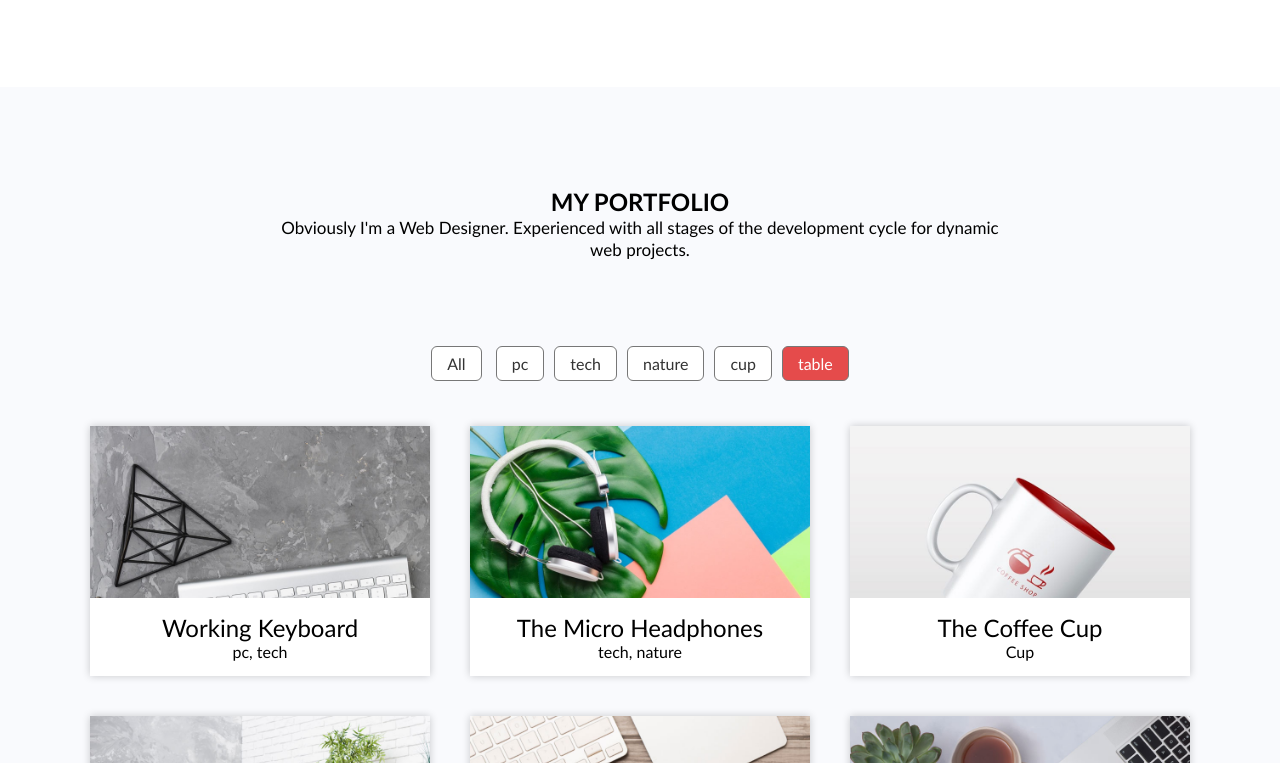
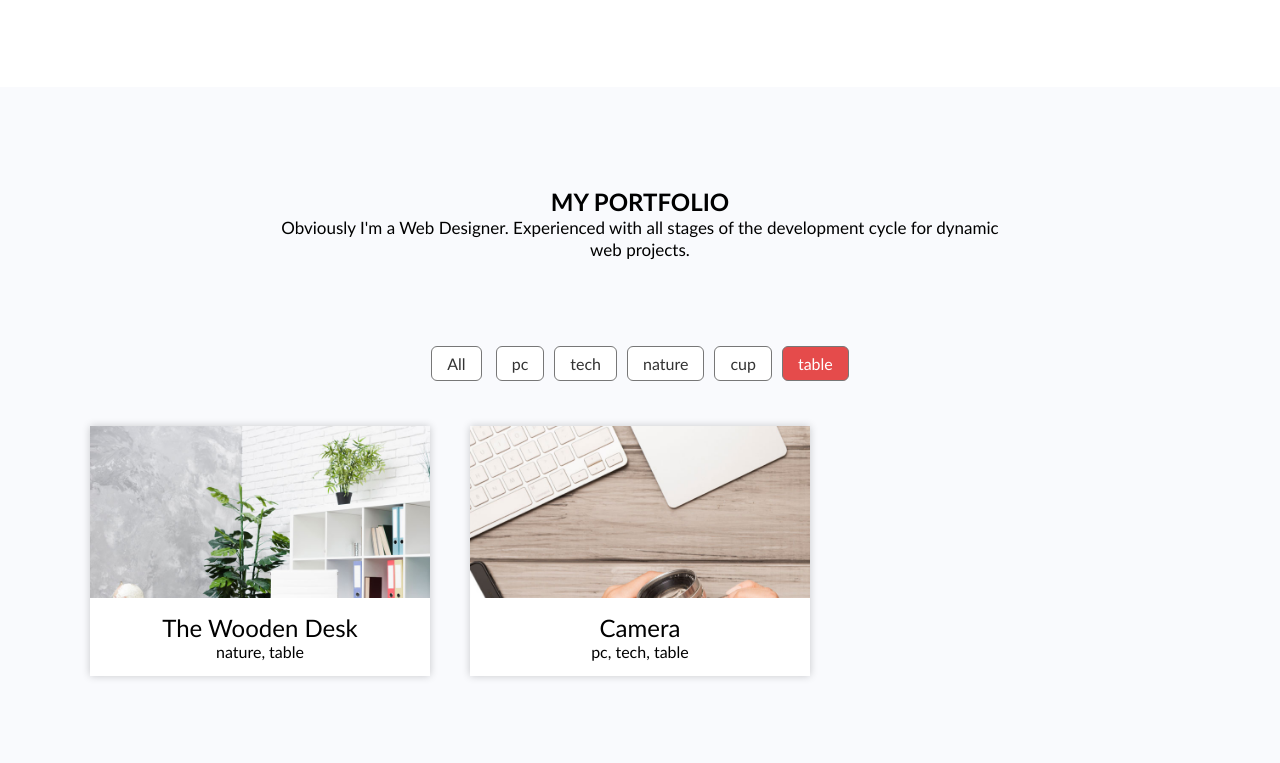
Before and after one commit to front-end-by-rimantas/21-grupe-portfolio, a website with bundled scripts: page index.html in a window 1280 px wide. Both pictures are taken after a click on the element "table". Shown: the part 2675-3438 px from the top of the page. Built offline with nearby package versions, Linux system fonts and the light colour scheme.

Commit message:
Gallery filtering

```diff
--- a/css/components/gallery.css
+++ b/css/components/gallery.css
@@ -24,6 +24,9 @@
   height: 250px;
   position: relative;
   box-shadow: 0 0 8px #0003;
+}
+.gallery > .item.hidden {
+  display: none;
 }
 .gallery > .item > img {
   display: inline-block;
--- a/js/components/gallery/Gallery.js
+++ b/js/components/gallery/Gallery.js
@@ -30,6 +30,9 @@ class Gallery {
 
         // filter out invalid list objects
         this.filterOutInvalidListObjects();
+
+        // convert all tags to lowercase
+        this.convertAllTagsToLowerCase();
 
         // render content
         this.render();
@@ -84,6 +87,12 @@ class Gallery {
         }
 
         this.list = validData;
+    }
+
+    convertAllTagsToLowerCase() {
+        for (const item of this.list) {
+            item.tags = item.tags.map((tag) => tag.toLowerCase());
+        }
     }
 
     isValidItemTagArray(tagList) {
@@ -171,14 +180,27 @@ class Gallery {
             const tag = this.tags[i];
 
             tag.addEventListener('click', () => {
-                this.tags[this.activeTag].classList.remove('active');
-                tag.classList.add('active');
-                this.activeTag = i;
-
-                console.log('memory:', this.uniqueTags[i]);
-                console.log('html:', tag.innerText);
+                this.updateGallery(tag, i);
             });
         }
+    }
+
+    updateGallery(tag, i) {
+        this.tags[this.activeTag].classList.remove('active');
+        tag.classList.add('active');
+        this.activeTag = i;
+
+        const tagName = this.uniqueTags[i];
+
+        this.list.forEach((item, index) => {
+            if (tagName === 'All') {
+                this.items[index].classList.remove('hidden');
+            } else if (item.tags.includes(tagName)) {
+                this.items[index].classList.remove('hidden');
+            } else {
+                this.items[index].classList.add('hidden');
+            }
+        });
     }
 }
 
```
